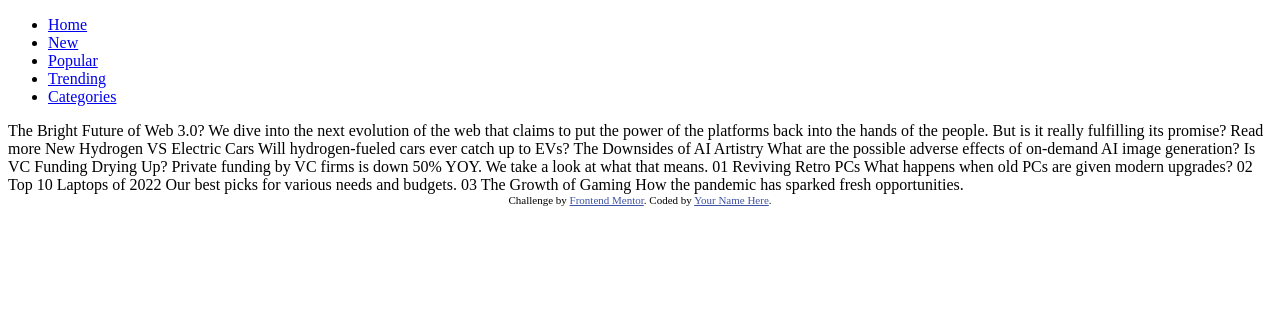
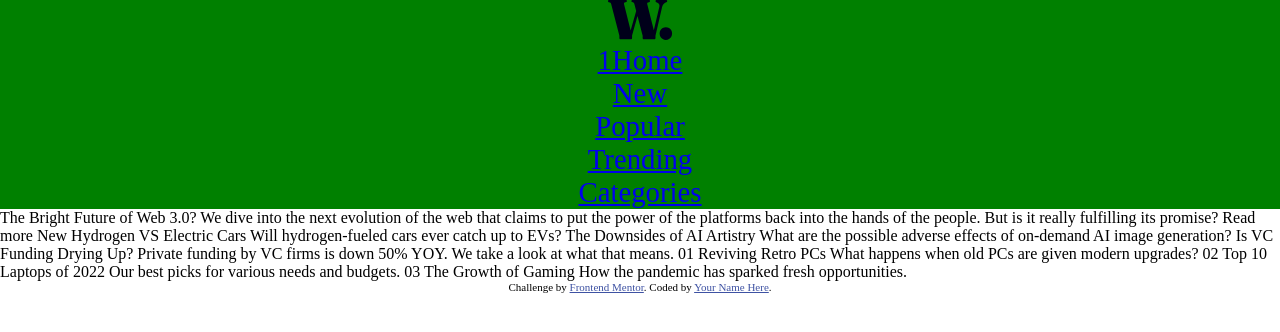
Before and after one commit to Ronmycode/News_homepage, a plain HTML site: page index.html in a window 1280 px wide. Drawn offline with Linux system fonts and the light colour scheme.

Commit message:
add css file

```diff
--- /dev/null
+++ b/CSS/style.css
@@ -0,0 +1,19 @@
+* {
+  padding: 0;
+  margin: 0;
+  box-sizing: border-box;
+}
+
+header {
+  height: 5erm;
+  background-color: green;
+  display: flexbox;
+  justify-content: space-between;
+  text-align: center;
+}
+
+li a {
+  display: block;
+  text-align: center;
+  font-size: 1.8rem;
+}
--- a/index.html
+++ b/index.html
@@ -24,11 +24,13 @@
         color: hsl(228, 45%, 44%);
       }
     </style>
+    <link rel="stylesheet" href="./CSS/style.css" />
   </head>
   <body>
     <header>
+      <img src="./assets/images/logo.svg" alt="Logo Image" />
       <ul>
-        <li><a href="#">Home</a></li>
+        <li><a href="#">1Home</a></li>
         <li><a href="#">New</a></li>
         <li><a href="#">Popular</a></li>
         <li><a href="#">Trending</a></li>
```
